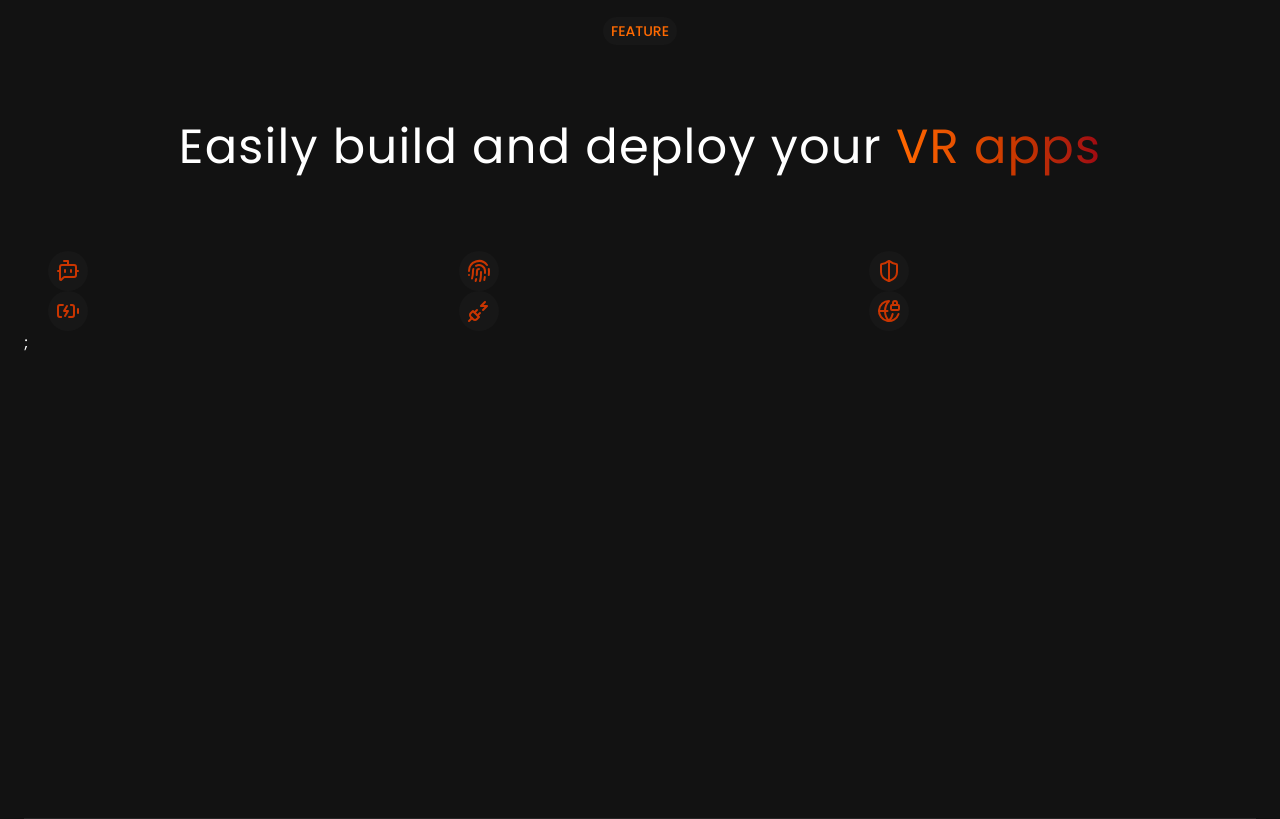
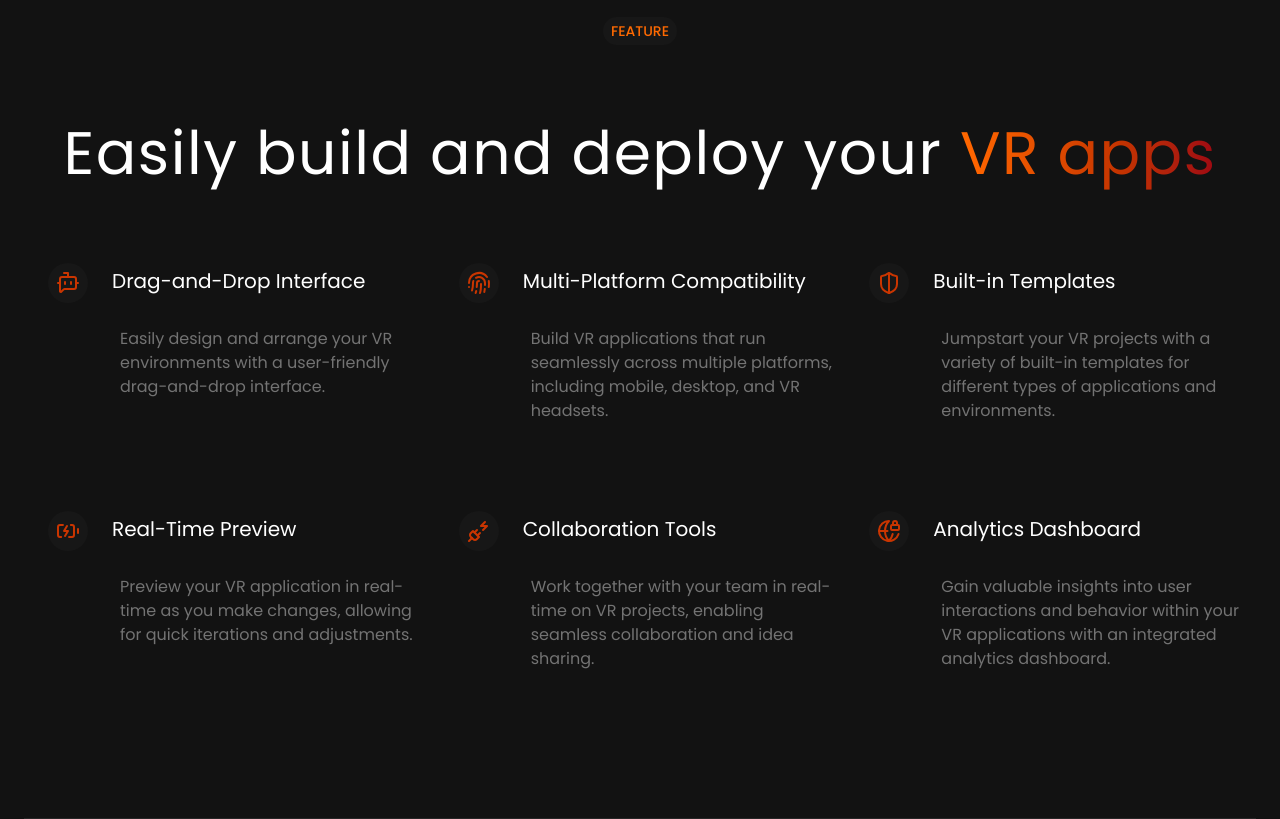
Before and after one commit to Jorgelopez5252/Tailwind-ReactLP, a React (Vite) app: page / in a window 1280 px wide. Shown: the part 880-1699 px from the top of the page. Built offline with nearby package versions, Linux system fonts and the light colour scheme.

Commit message:
starting on workflow section

```diff
--- a/src/components/FeatureSection.jsx
+++ b/src/components/FeatureSection.jsx
@@ -1,32 +1,93 @@
 import { features } from "../constants";
 
+// React functional component
 const FeatureSection = () => {
   return (
+    // main container for the feature section
+    // relative allows child elements to be positioned relative to this container
+    // mt-20 adds space above the section
+    // border-b adds a bottom border to separate sections
+    // min-h-200 ensures the section has a minimum height
     <div className="relative mt-20 border-b border-neutral-800 min-h-200">
+
+      {/* Section header container */}
       <div className="text-center">
+
+        {/* small badge label at the top */}
+        {/* rounded-full makes it pill shaped */}
+        {/* uppercase forces the text to be capitalized */}
         <span className="bg-neutral-900 text-orange-500 rounded-full h-6 text-sm font-medium px-2 py-1 uppercase">
           feature
         </span>
-        <h2 className="text-3xl sm:text-5xl lg:text-6x mt-10 lg:mt-20 tracking-wide">
+
+        {/* main heading */}
+        {/* responsive text sizing */}
+        {/* text-3xl default */}
+        {/* sm:text-5xl on small screens */}
+        {/* lg:text-6xl on large screens */}
+        <h2 className="text-3xl sm:text-5xl lg:text-6xl mt-10 lg:mt-20 tracking-wide">
+
+          {/* regular text */}
           Easily build and deploy your{" "}
+
+          {/* gradient text effect */}
+          {/* bg-linear-to-r creates gradient */}
+          {/* bg-clip-text clips the gradient into the text */}
+          {/* text-transparent allows gradient to show */}
           <span className="bg-linear-to-r from-orange-500 to-red-800 text-transparent bg-clip-text">
             VR apps
           </span>
         </h2>
       </div>
+
+      {/* container for the feature cards */}
+      {/* flex-wrap allows items to move to the next row when screen shrinks */}
       <div className="flex flex-wrap mt-10 lg:mt-20">
-    {features.map((feature, index) => (
-        <div key={index} className="w-full sm:1/2 lg:w-1/3">
+
+        {/* looping through the features array */}
+        {/* .map() dynamically renders a feature card for each feature */}
+        {features.map((feature, index) => (
+
+          // key helps React efficiently update the DOM
+          // width is responsive:
+          // full width on mobile
+          // half width on small screens
+          // one third width on large screens
+          <div key={index} className="w-full sm:w-1/2 lg:w-1/3">
+
+            {/* container for icon + text */}
             <div className="flex">
-                <div className="flex mx-6 h-10 w-10 p-2 bg-neutral-900 text-orange-700 justify-center items-center rounded-full">
-                    {feature.icon}
-                </div>
+
+              {/* icon container */}
+              {/* centered circle background for the icon */}
+              <div className="flex mx-6 h-10 w-10 p-2 bg-neutral-900 text-orange-700 justify-center items-center rounded-full">
+
+                {/* icon from the features object */}
+                {feature.icon}
+
+              </div>
+
+              {/* text container */}
+              <div>
+
+                {/* feature title */}
+                <h5 className="mt-1 mb-6 text-xl">
+                  {feature.text}
+                </h5>
+
+                {/* feature description */}
+                <p className="text-neutral-500 text-md p-2 mb-20">
+                  {feature.description}
+                </p>
+
+              </div>
             </div>
-        </div>
-    ))};
+          </div>
+        ))}
       </div>
     </div>
   );
 };
 
+// exporting the component so it can be used in other files
 export { FeatureSection };
--- a/src/components/HeroSection.jsx
+++ b/src/components/HeroSection.jsx
@@ -32,8 +32,8 @@ const HeroSection = () => {
         </a>
       </div>
 
-      <div className="flex mt-10 justify-center">
-        {/* map through the videos array*/}
+      <div className="flex flex-col lg:flex-row mt-10 justify-center items-center">
+        {/* map through the videos array and render a video element for each video source */}
         {videos.map((video, index) => (
           <video
             key={index}
@@ -41,7 +41,7 @@ const HeroSection = () => {
             loop
             muted
             playsInline
-            className="rounded-lg w-1/2 border border-orange-700 shadow-orange-400 mx-2 my-4"
+            className="rounded-lg w-full lg:w-1/2 max-w-xl border border-orange-700 shadow-orange-400 mx-2 my-4"
           >
             <source src={video} type="video/mp4" />
             Your browser does not support the video tag.
```
